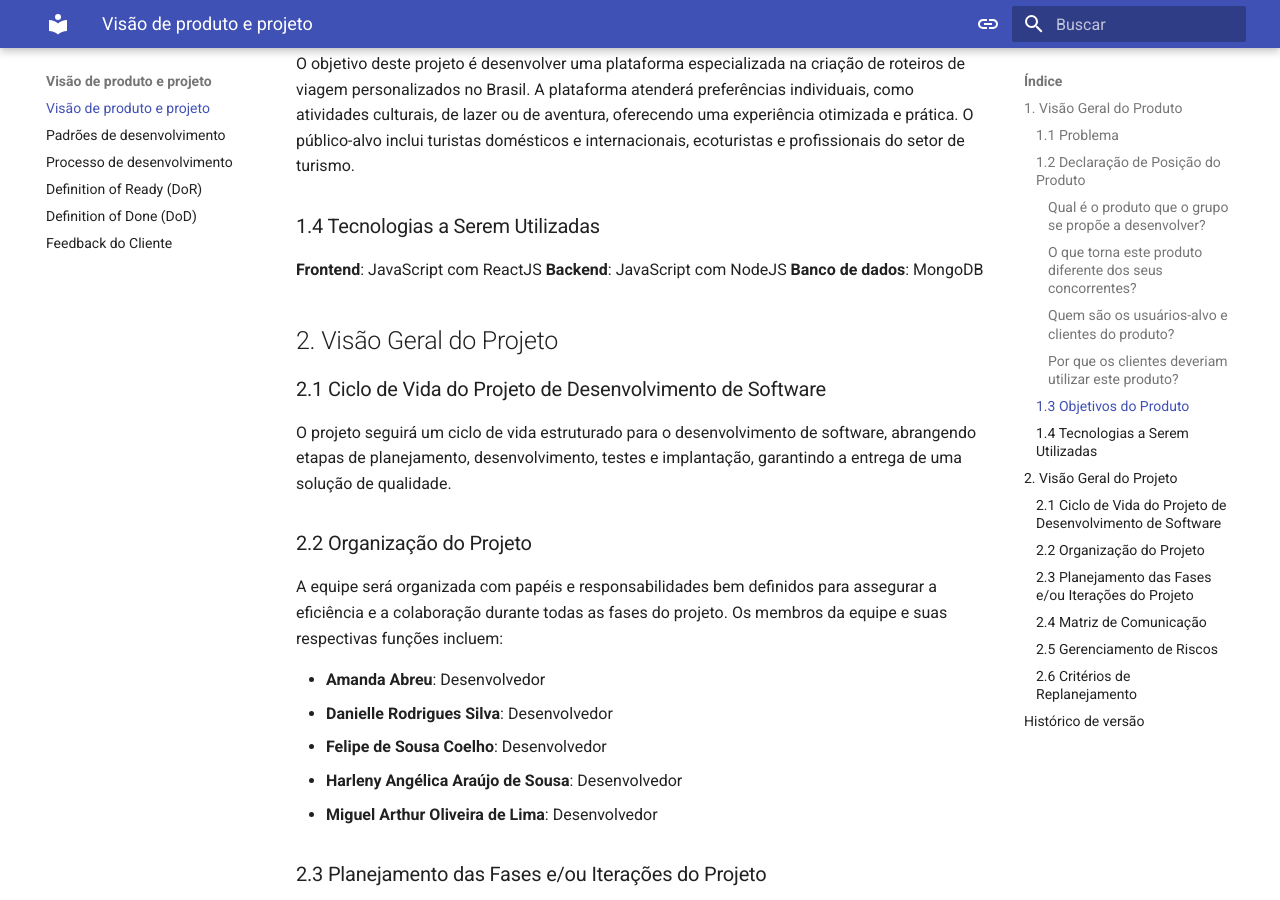
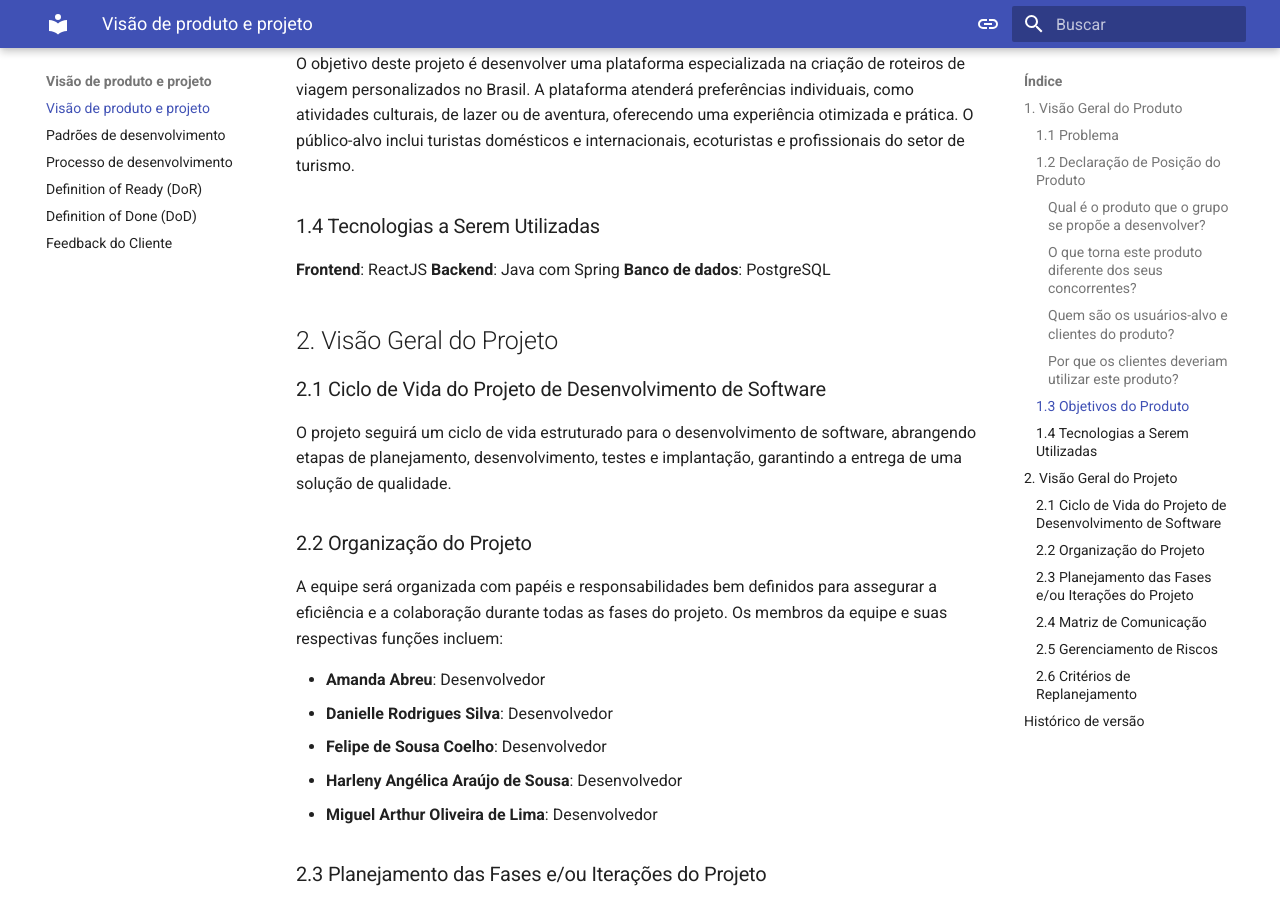
Before and after one commit to FGA-REQ/2024.2-Kingsman, an MkDocs documentation site: the page built from gitpages/vision-product-project.md, in a window 1280 px wide and 900 px high, scrolled down 1563 px. Built offline with MkDocs 1.6.1 and Material for MkDocs 9.7.7, drawn with Linux system fonts in a browser that asks for light colours.

Commit message:
Update vision-product-project.md

```diff
--- a/gitpages/vision-product-project.md
+++ b/gitpages/vision-product-project.md
@@ -39,9 +39,9 @@ O objetivo deste projeto é desenvolver uma plataforma especializada na criaçã
 
 ### 1.4 Tecnologias a Serem Utilizadas
 
-**Frontend**: JavaScript com ReactJS
-**Backend**: JavaScript com NodeJS
-**Banco de dados**: MongoDB
+**Frontend**: ReactJS
+**Backend**: Java com Spring
+**Banco de dados**: PostgreSQL
 
 ## 2. Visão Geral do Projeto
 
```
